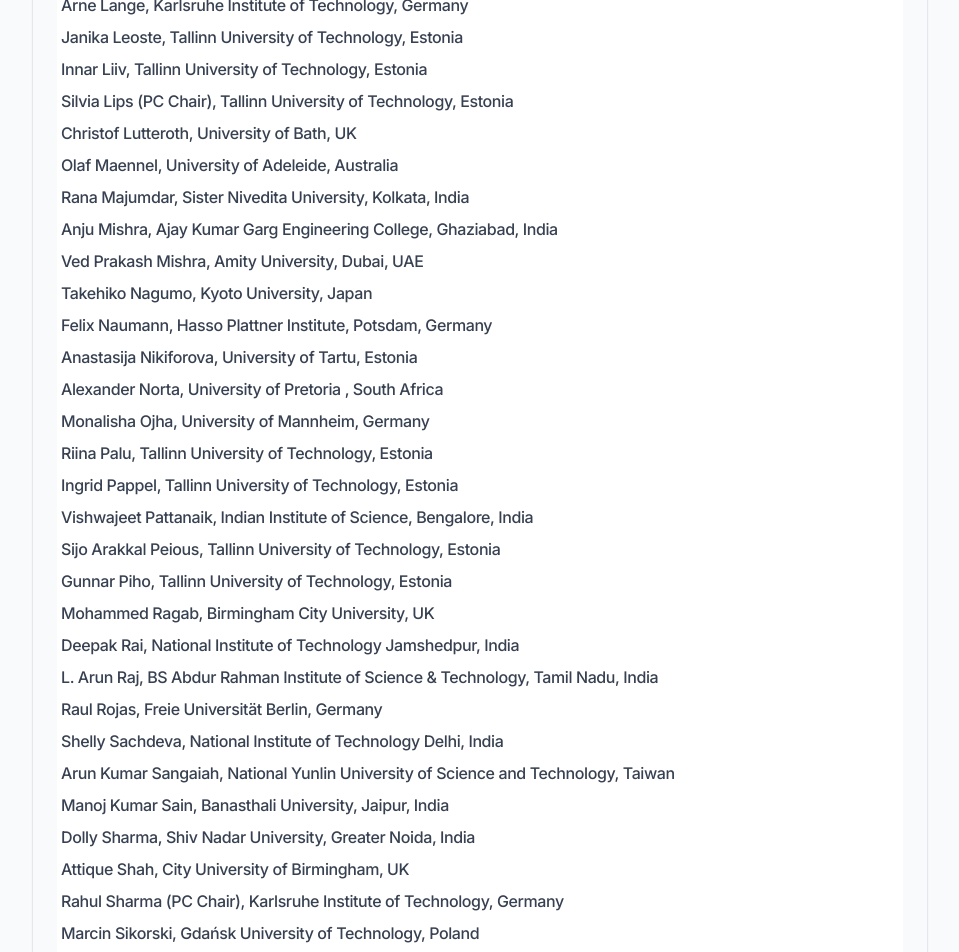
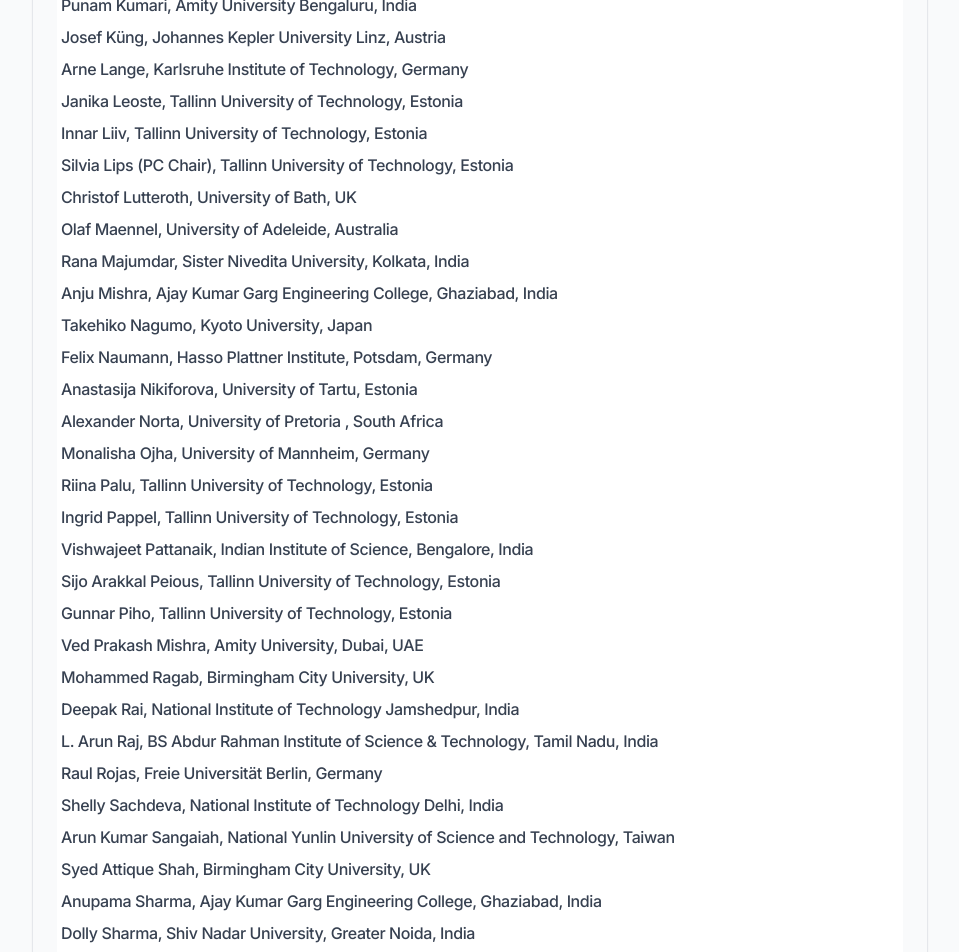
Before and after one commit to Pranay623/NGISE-2026, a React (Vite) app: page /committee/programme-committee in a window 1280 px wide. Shown: the part 1848-2800 px from the top of the page, without its empty margins (160-1119 px from the left). Built offline with nearby package versions, Linux system fonts and the light colour scheme.

Commit message:
Update TechnicalOrgannizers.tsx

```diff
--- a/src/pages/TechnicalOrgannizers.tsx
+++ b/src/pages/TechnicalOrgannizers.tsx
@@ -2,6 +2,7 @@
 
 export default function TechnicalOrgannizers() {
     const members = [
+        "Shivani Agarwal, Ajay Kumar Garg Engineering College, Ghaziabad, India",
         "Rozha Kamal Ahmed, Sulaimani Polytechnic University, Iraq",
         "Colin Atkinson, Software Engineering Group, University of Mannheim, Germany",
         "Dagmar Auer, University of Applied Sciences Upper Austria, Hagenberg, Austria",
@@ -30,8 +31,8 @@
         "Anchal Garg, University of Greater Manchester, Bolton, UK",
         "Verena Geist, SCCH (Software Competence Center Hagenberg), Austria",
         "Sonia Ayachi Ghannouchi, Université de Sousse, Tunisia",
+        "Ruchi Gupta, Ajay Kumar Garg Engineering College, Ghaziabad, India",
         "Shilpi Gupta, University of Mannheim, Germany",
-        "Ruchi Gupta, Ajay Kumar Garg Engineering College, Ghaziabad, India",
         "Eric Jackson, Tallinn University of Technology, Estonia",
         "Rim Jallouli, University of Manouba, Tunisia",
         "Marijn Jannsen, Technical University of Delft, the Netherlands",
@@ -43,9 +44,10 @@
         "Gabriele Kotsis, Johannes Kepler University Linz, Austria",
         "Dieter Kranzlmüller, Ludwig Maximilian University, Munich, Germany",
         "Ajitesh Kumar, GLA University, Mathura, India",
-        "Josef Küng, Johannes Kepler University Linz, Austria",
+        "Manoj  Kumar Sain, Banasthali University, Jaipur, India",
         "Atul  Kumar Srivastava, Amity University Tashkent, Uzbekistan",
         "Punam  Kumari, Amity University Bengaluru, India",
+        "Josef Küng, Johannes Kepler University Linz, Austria",
         "Arne Lange, Karlsruhe Institute of Technology, Germany",
         "Janika Leoste, Tallinn University of Technology, Estonia",
         "Innar Liiv, Tallinn University of Technology, Estonia",
@@ -54,7 +56,6 @@
         "Olaf Maennel, University of Adeleide, Australia",
         "Rana Majumdar, Sister Nivedita University, Kolkata, India",
         "Anju Mishra, Ajay Kumar Garg Engineering College, Ghaziabad, India",
-        "Ved Prakash Mishra, Amity University, Dubai, UAE",
         "Takehiko Nagumo, Kyoto University, Japan",
         "Felix Naumann, Hasso Plattner Institute, Potsdam, Germany",
         "Anastasija Nikiforova, University of Tartu, Estonia",
@@ -65,18 +66,18 @@
         "Vishwajeet Pattanaik, Indian Institute of Science, Bengalore, India",
         "Sijo Arakkal Peious, Tallinn University of Technology, Estonia",
         "Gunnar Piho, Tallinn University of Technology, Estonia",
+        "Ved Prakash Mishra, Amity University, Dubai, UAE",
         "Mohammed Ragab, Birmingham City University, UK",
         "Deepak Rai, National Institute of Technology Jamshedpur, India",
         "L. Arun Raj, BS Abdur Rahman Institute of Science & Technology, Tamil Nadu, India",
         "Raul Rojas, Freie Universität Berlin, Germany",
         "Shelly Sachdeva, National Institute of Technology Delhi, India",
         "Arun Kumar Sangaiah, National Yunlin University of Science and Technology, Taiwan",
-        "Manoj  Kumar Sain, Banasthali University, Jaipur, India",
+        "Syed Attique Shah, Birmingham City University, UK",
+        "Anupama Sharma, Ajay Kumar Garg Engineering College, Ghaziabad, India",
         "Dolly Sharma, Shiv Nadar University, Greater Noida, India",
-        "Attique Shah, City University of Birmingham, UK",
         "Rahul Sharma (PC Chair), Karlsruhe Institute of Technology, Germany",
         "Marcin Sikorski, Gdańsk University of Technology, Poland",
-        "Anupama Sharma, Ajay Kumar Garg Engineering College, Ghaziabad, India",
         "Gaurav  Singal, Netaji Subhas University of Technology, India",
         "Akanksha  Singh, Benett University, Greater Noida, India",
         "Il-Yeol Song, Drexel University, Philadelphia, USA",
@@ -87,7 +88,6 @@
         "Ankit Vidyarthi, Jaypee Institute of Information Technology Noida, India",
         "Weixing Zhang, Karlsruhe Institute of Technology, Germany",
         "Thomas Ziebermayer, University of Applied Sciences Upper Austria, Hagenberg, Austria",
-        "Shivani Agarwal, Ajay Kumar Garg Engineering College, Ghaziabad, India",
     ];
 
     return (
```
